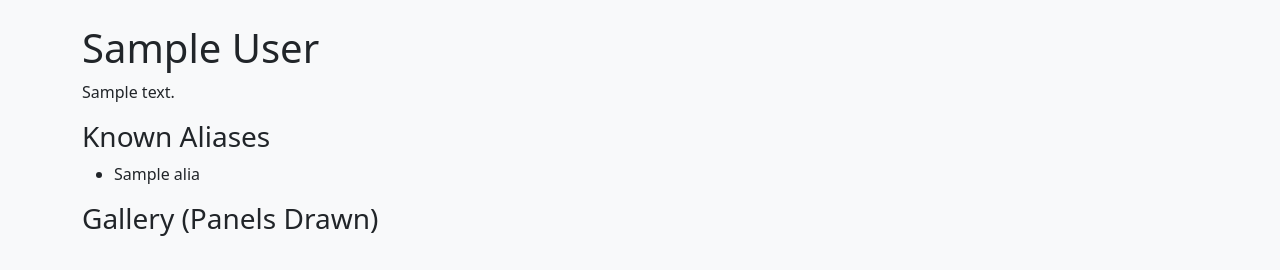
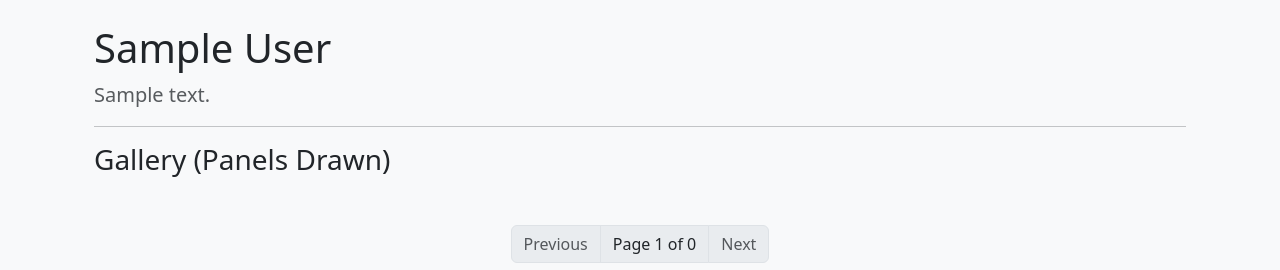
Before and after one commit to basilicon/bpp-archive, a Flask app: page /user/1 in a window 1280 px wide. Shown: the part 56-326 px from the top of the page. Run offline with Flask 3, Linux system fonts and the light colour scheme; tables that the repository leaves empty hold one stand-in row (values such as "Sample post"); some libraries are stand-ins or nearby versions.

Commit message:
Added pagination for users

```diff
--- a/app.py
+++ b/app.py
@@ -104,10 +104,26 @@ def book_detail(book_id):
 @app.route('/user/<int:user_id>')
 def user_detail(user_id):
     user = User.query.get_or_404(user_id)
-    # Get all pages drawn by any of the user's aliases
+
+    # 1. Get the current page from the query string (default to 1)
+    page_num = request.args.get('page', 1, type=int)
+
+    # 2. Define how many drawings to show per page
+    per_page = 20
+
+    # 3. Get alias IDs
     aliases_ids = [a.id for a in user.aliases]
-    drawn_pages = Page.query.filter(Page.alias_id.in_(aliases_ids), Page.type == 'image').all()
-    return render_template('user_detail.html', user=user, drawings=drawn_pages)
+
+    # 4. Change .all() to .paginate()
+    # This returns a Pagination object instead of a list
+    drawings_pagination = Page.query.filter(
+        Page.alias_id.in_(aliases_ids),
+        Page.type == 'image'
+    ).order_by(Page.id.desc()).paginate(page=page_num, per_page=per_page, error_out=False)
+
+    return render_template('user_detail.html',
+                           user=user,
+                           drawings=drawings_pagination)
 
 @app.route('/characters')
 def character_list():
--- a/templates/user_detail.html
+++ b/templates/user_detail.html
@@ -2,22 +2,47 @@
 {% from 'macros.html' import panel_component %}
 
 {% block content %}
-    <div class="user-profile">
+    <div class="user-profile container mt-4">
         <h1>{{ user.true_name }}</h1>
-        <p>{{ user.description }}</p>
+        <p class="lead text-muted">{{ user.description }}</p>
 
-        <h3>Known Aliases</h3>
-        <ul>
-            {% for alias in user.aliases %}
-                <li>{{ alias.name }}</li>
-            {% endfor %}
-        </ul>
+        <hr>
 
-        <h3>Gallery (Panels Drawn)</h3>
-        <div class="gallery-grid">
-            {% for page in drawings %}
-                {{ panel_component(page) }}
+        <h3 class="mb-4">Gallery (Panels Drawn)</h3>
+
+        {# row-cols-2: 2 cols on mobile #}
+        {# row-cols-md-3: 3 cols on tablets #}
+        {# row-cols-lg-5: 5 cols on desktop #}
+        <div class="row row-cols-2 row-cols-md-3 row-cols-lg-5 g-4">
+            {% for page in drawings.items %}
+                <div class="col">
+                    {{ panel_component(page) }}
+                </div>
             {% endfor %}
         </div>
+
+        <nav aria-label="Page navigation" class="mt-5">
+            <ul class="pagination justify-content-center">
+                {% if drawings.has_prev %}
+                    <li class="page-item">
+                        <a class="page-link" href="{{ url_for('user_detail', user_id=user.id, page=drawings.prev_num) }}">Previous</a>
+                    </li>
+                {% else %}
+                    <li class="page-item disabled"><span class="page-link">Previous</span></li>
+                {% endif %}
+
+                <li class="page-item disabled">
+                    <span class="page-link text-dark">Page {{ drawings.page }} of {{ drawings.pages }}</span>
+                </li>
+
+                {% if drawings.has_next %}
+                    <li class="page-item">
+                        <a class="page-link" href="{{ url_for('user_detail', user_id=user.id, page=drawings.next_num) }}">Next</a>
+                    </li>
+                {% else %}
+                    <li class="page-item disabled"><span class="page-link">Next</span></li>
+                {% endif %}
+            </ul>
+        </nav>
     </div>
 {% endblock %}
```
